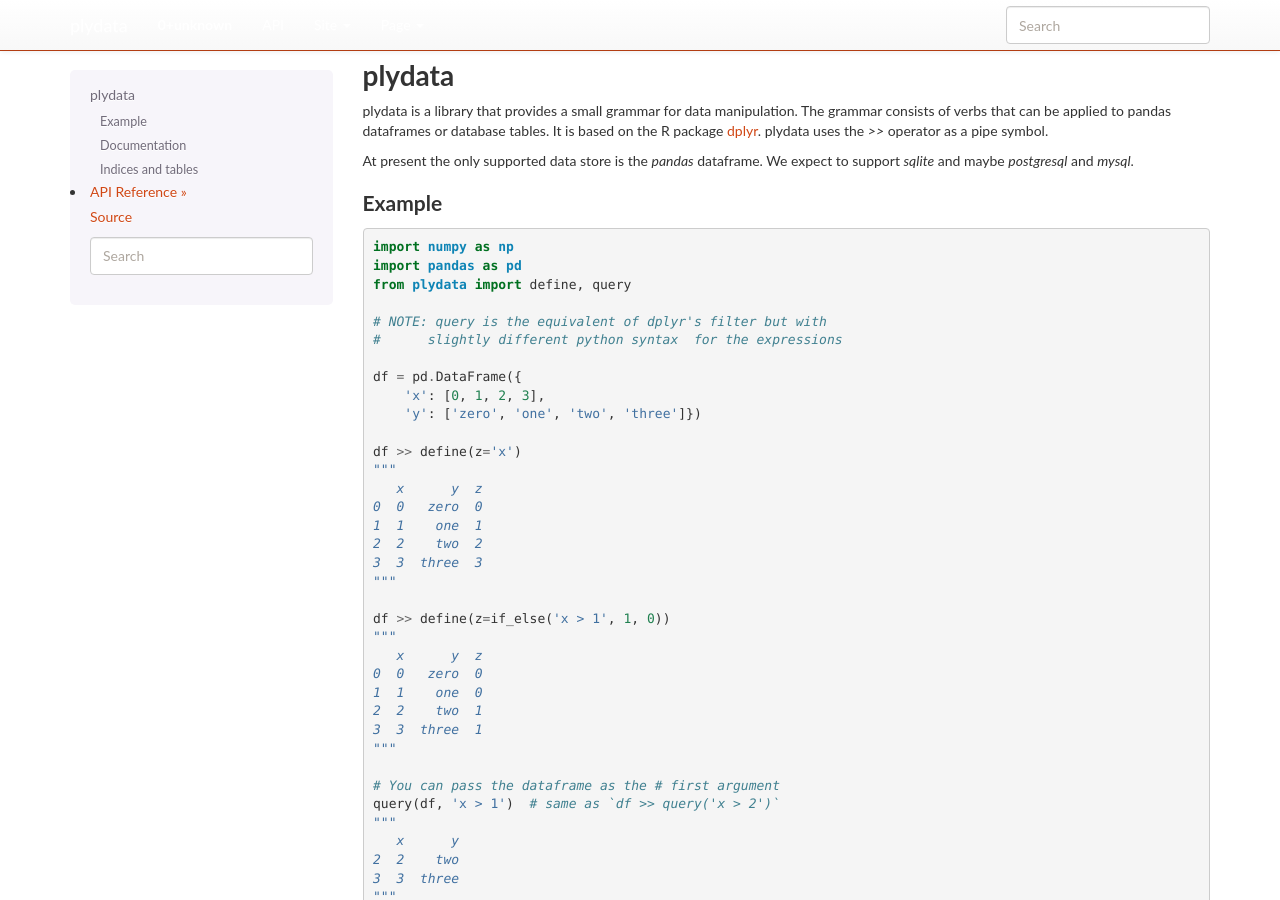
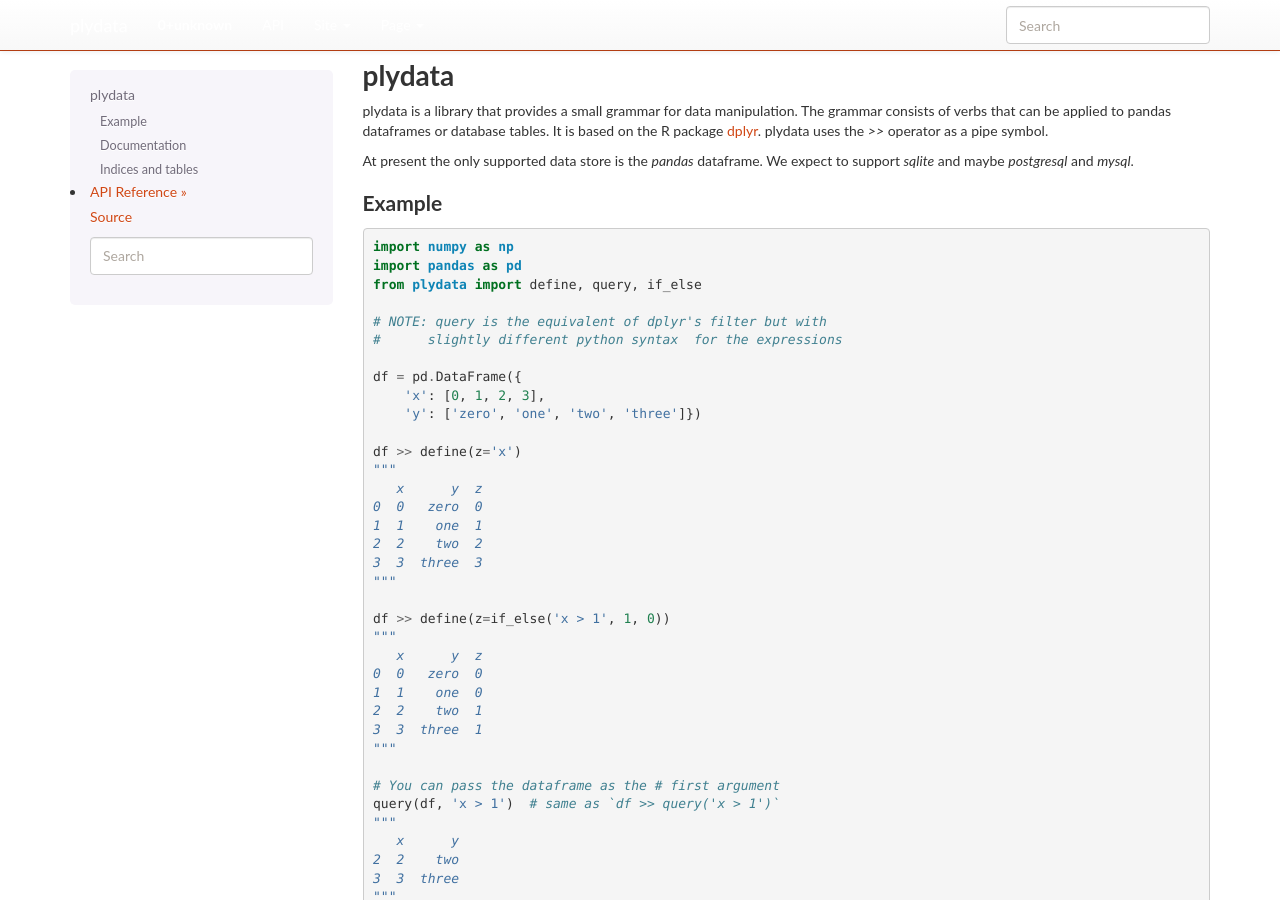
Before and after one commit to has2k1/plydata, a Sphinx documentation site: the page built from doc/index.rst, in a window 1280 px wide and 900 px high. Built offline with Sphinx 7.4.7, drawn with Linux system fonts in a browser that asks for light colours; nearby versions of some CDN libraries; library files that are not in the unit come from our copies.

Commit message:
DOC: import if_else in README and doc. index page

```diff
--- a/doc/index.rst
+++ b/doc/index.rst
@@ -17,7 +17,7 @@
 
     import numpy as np
     import pandas as pd
-    from plydata import define, query
+    from plydata import define, query, if_else
 
     # NOTE: query is the equivalent of dplyr's filter but with
     #      slightly different python syntax  for the expressions
@@ -45,7 +45,7 @@
     """
 
     # You can pass the dataframe as the # first argument
-    query(df, 'x > 1')  # same as `df >> query('x > 2')`
+    query(df, 'x > 1')  # same as `df >> query('x > 1')`
     """
        x      y
     2  2    two
```
Also changed, not shown: README.rst (+5 -2 lines).
